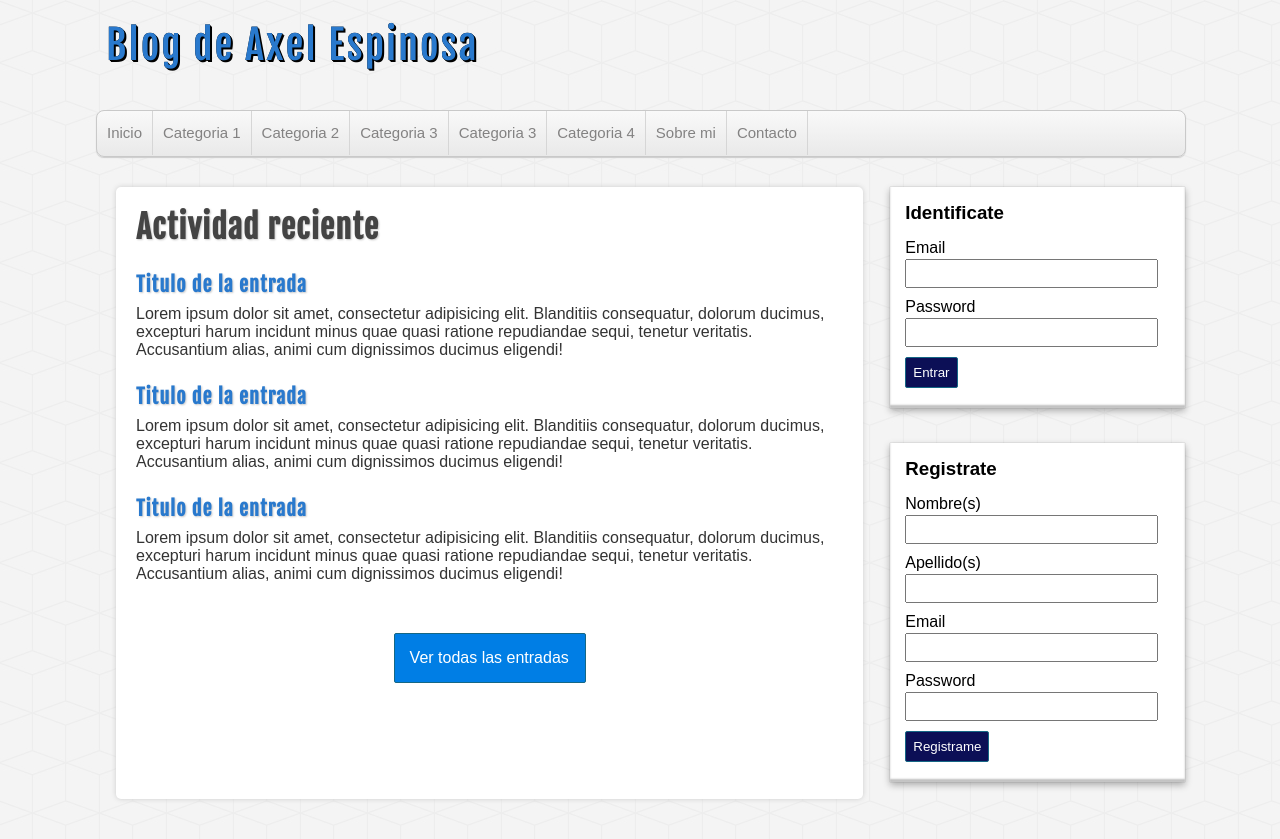
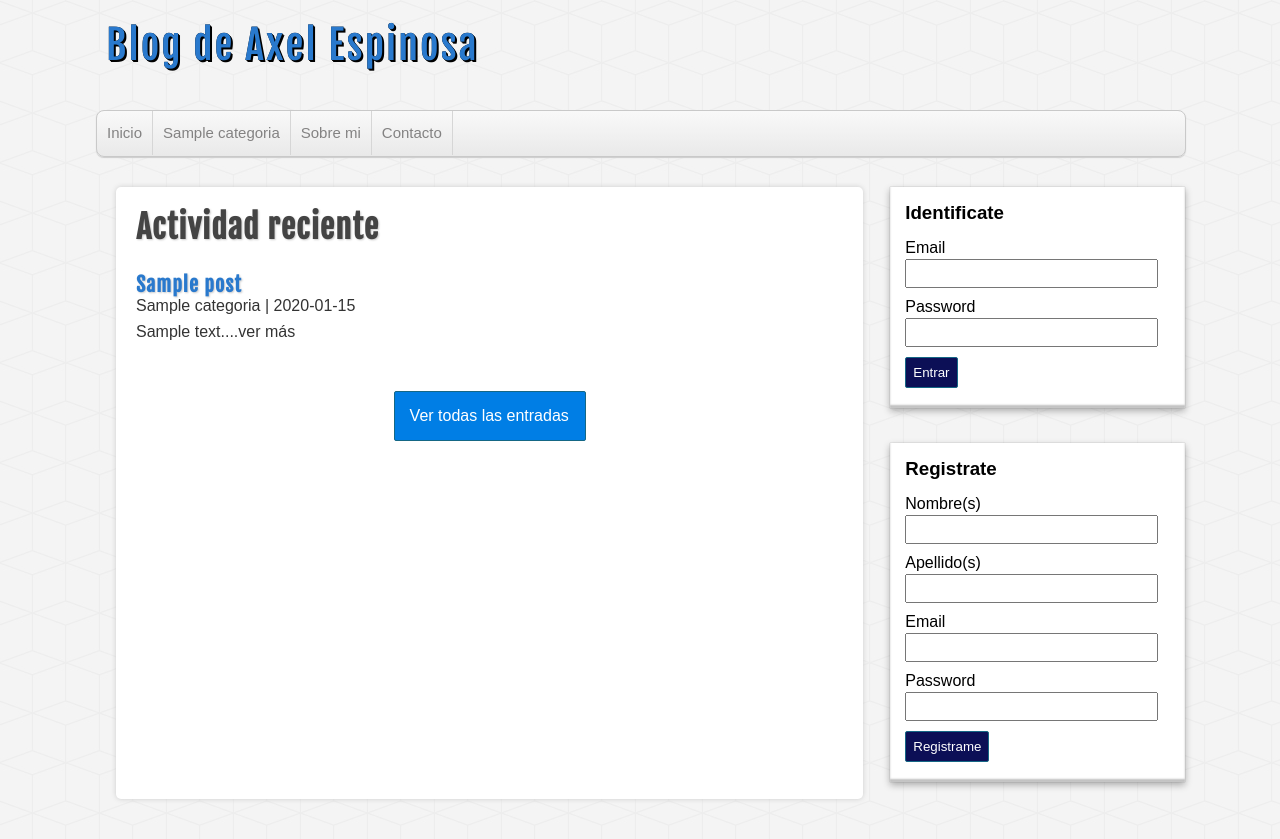
Before and after one commit to AxelDavid45/curso-php, a PHP site: page / in a window 1280 px wide. Shown: the top 839 px of the page. Run offline with PHP 8.4, Linux system fonts and the light colour scheme; tables that the repository leaves empty hold one stand-in row (values such as "Sample post").

Commit message:
Seccion de crear categoria para los logueados
Se creo la logica y la pagina para crear categorias para los usuarios
que tengan iniciada la sesion en la pagina.

```diff
--- /dev/null
+++ b/aprendiendo-sql/pruebas.sql
@@ -0,0 +1,2 @@
+SELECT p.*,c.*FROM posts p
+INNER JOIN categorias c ON c.id = p.categoria_id ORDER BY p.fecha_creacion DESC;
--- a/proyecto-blog/includes/aside.php
+++ b/proyecto-blog/includes/aside.php
@@ -1,17 +1,18 @@
-<?php  require_once "includes/helpers.php";?>
+
 
 <aside id="sidebar">
     <?php if(isset($_SESSION['usuario'])) :  ?>
     <div id="login" class="bloque">
         <h3>Bienvenido <?=$_SESSION['usuario']['nombre'].' '.$_SESSION['usuario']['apellidos'];?></h3>
         <!---  Botones -->
-        <a href="cerrar.php" class="boton">Crear entrada</a>
-        <a href="cerrar.php" class="boton boton-naranja">Mis datos</a>
-        <a href="cerrar.php" class="boton boton-verde">Crear categoria</a>
+        <a href="crear-entrada.php" class="boton">Crear entrada</a>
+        <a href="mis-datos.php" class="boton boton-naranja">Mis datos</a>
+        <a href="crear-categoria.php" class="boton boton-verde">Crear categoria</a>
         <a href="cerrar.php" class="boton boton-rojo">Cerrar Sesión</a>
 
     </div>
     <?php endif; ?>
+    <?php  if(!isset($_SESSION['usuario'])) : ?>
     <div id="login" class="bloque">
         <h3>Identificate</h3>
         <?php if(isset($_SESSION['error_login'])) :  ?>
@@ -61,4 +62,5 @@
         </form>
         <?php borrarErrores();  ?>
     </div>
+    <?php endif; ?>
 </aside>
--- a/proyecto-blog/includes/cabecera.php
+++ b/proyecto-blog/includes/cabecera.php
@@ -1,4 +1,5 @@
 <?php   require_once "conexion.php";?>
+<?php  require_once "includes/helpers.php";?>
 <!doctype html>
 <html lang="es">
 <head>
@@ -23,24 +24,18 @@
             <li>
                 <a href="index.php">Inicio</a>
             </li>
+            <?php
+                $categorias = obtenerCategorias($conexion);
+                while($categoria = mysqli_fetch_assoc($categorias)) :
+            ?>
+                    <li>
+                        <a href="categoria.php?id=<?=$categoria['id'];?>"><?= $categoria['nombre'];?></a>
+                    </li>
+            <?php  endwhile; ?>
             <li>
-                <a href="#">Categoria 1</a>
+                <a href="#">Sobre mi</a>
             </li>
             <li>
-                <a href="#">Categoria 2</a>
-            </li>
-            <li>
-                <a href="#">Categoria 3</a>
-            </li>
-            <li>
-                <a href="#">Categoria 3</a>
-            </li>
-            <li>
-                <a href="#">Categoria 4</a>
-            </li>
-            <li>
-                <a href="#">Sobre mi</a>
-            </li><li>
                 <a href="#">Contacto</a>
             </li>
         </ul>
--- a/proyecto-blog/includes/conexion.php
+++ b/proyecto-blog/includes/conexion.php
@@ -8,6 +8,8 @@
     mysqli_query($conexion,"SET NAMES utf8");
 
     //Iniciar la sesion
+if(!isset($_SESSION)) {
     session_start();
+}
 
 ?>
--- a/proyecto-blog/includes/footer.php
+++ b/proyecto-blog/includes/footer.php
@@ -3,3 +3,6 @@
 <footer id="pie">
     <p>Diseño hecho por Victor Robles &copysr; 2018</p>
 </footer>
+
+</body>
+</html>
--- a/proyecto-blog/includes/helpers.php
+++ b/proyecto-blog/includes/helpers.php
@@ -21,4 +21,34 @@ function borrarErrores() {
         $_SESSION['completo'] = null;
         unset($_SESSION['completo']);
     }
+    //Elimina errores de creacion de categorias
+    if (isset($_SESSION['cat_correcto'])) {
+        $_SESSION['cat_correcto'] = null;
+        unset($_SESSION['cat_correctot']);
+    }
+    if (isset($_SESSION['cat_error'])) {
+        $_SESSION['cat_error'] = null;
+        unset($_SESSION['cat_cerror']);
+    }
 }
+//Obtiene las categorias
+function obtenerCategorias($conexion) {
+    $resultado = [];
+    $sql = "SELECT * FROM categorias ORDER BY id;";
+    $categorias = mysqli_query($conexion,$sql);
+    if($categorias && mysqli_num_rows($categorias) >= 1) {
+        $resultado = $categorias;
+    }
+    return $resultado;
+}
+//obtiene las categorias
+function obtenerEntradas($conexion) {
+    $resultado = [];
+    $sql = "SELECT p.*,c.nombre AS 'categoria' FROM posts p INNER JOIN categorias c ON c.id = p.categoria_id ORDER BY p.fecha_creacion DESC;";
+    $entradas = mysqli_query($conexion,$sql);
+
+    if($entradas && mysqli_num_rows($entradas) >=1) {
+        $resultado = $entradas;
+    }
+    return $resultado;
+}
--- a/proyecto-blog/index.php
+++ b/proyecto-blog/index.php
@@ -1,39 +1,32 @@
 <?php require_once "./includes/cabecera.php"; ?>
-
-
 <?php require_once "./includes/aside.php"; ?>
 
 <!--Principal-->
 <div id="principal">
     <h1>Actividad reciente</h1>
 
+    <?php $entradas = obtenerEntradas($conexion);
+        if(!empty($entradas)) :
+
+        while($entrada = mysqli_fetch_assoc($entradas)) :
+    ?>
+            <article class="entrada">
+                <a href="#">
+                    <h2><?=$entrada['titulo']; ?></h2>
+                    <span><?=$entrada['categoria'].' | '.$entrada['fecha_creacion']; ?></span>
+                    <p><?= substr($entrada['descripcion'],0,150)."...ver más"; ?></p>
+                </a>
+            </article>
+
+
+    <?php  endwhile; ?>
+    <?php  else :?>
+            <?php var_dump($entradas);?>
     <article class="entrada">
-        <a href="#">
-            <h2>Titulo de la entrada</h2>
-            <p>Lorem ipsum dolor sit amet, consectetur adipisicing elit. Blanditiis consequatur,
-                dolorum ducimus, excepturi harum incidunt minus quae quasi ratione repudiandae
-                sequi, tenetur veritatis. Accusantium alias, animi cum dignissimos ducimus
-                eligendi!</p>
-        </a>
-    </article>
-    <article class="entrada">
-        <a href="#">
-            <h2>Titulo de la entrada</h2>
-            <p>Lorem ipsum dolor sit amet, consectetur adipisicing elit. Blanditiis consequatur,
-                dolorum ducimus, excepturi harum incidunt minus quae quasi ratione repudiandae
-                sequi, tenetur veritatis. Accusantium alias, animi cum dignissimos ducimus
-                eligendi!</p>
-        </a>
-    </article>
-    <article class="entrada">
-        <a href="#">
-            <h2>Titulo de la entrada</h2>
-            <p>Lorem ipsum dolor sit amet, consectetur adipisicing elit. Blanditiis consequatur,
-                dolorum ducimus, excepturi harum incidunt minus quae quasi ratione repudiandae
-                sequi, tenetur veritatis. Accusantium alias, animi cum dignissimos ducimus
-                eligendi!</p>
-        </a>
-    </article>
+                    <h2>No se encontraron entradas</h2>
+                    <p>Intenta mas tarde...</p>
+            </article>
+    <?php endif;?>
 
     <div id="ver-todas">
         <a href="#">Ver todas las entradas</a>
@@ -42,7 +35,3 @@
 
 <!--FOOTER-->
 <?php require_once "./includes/footer.php"; ?>
-
-
-</body>
-</html>
```
Also changed, not shown: proyecto-blog/crear-categoria.php (added, +33 -0 lines), proyecto-blog/guardar-categoria.php (added, +21 -0 lines), proyecto-blog/includes/redireccion.php (added, +11 -0 lines).
